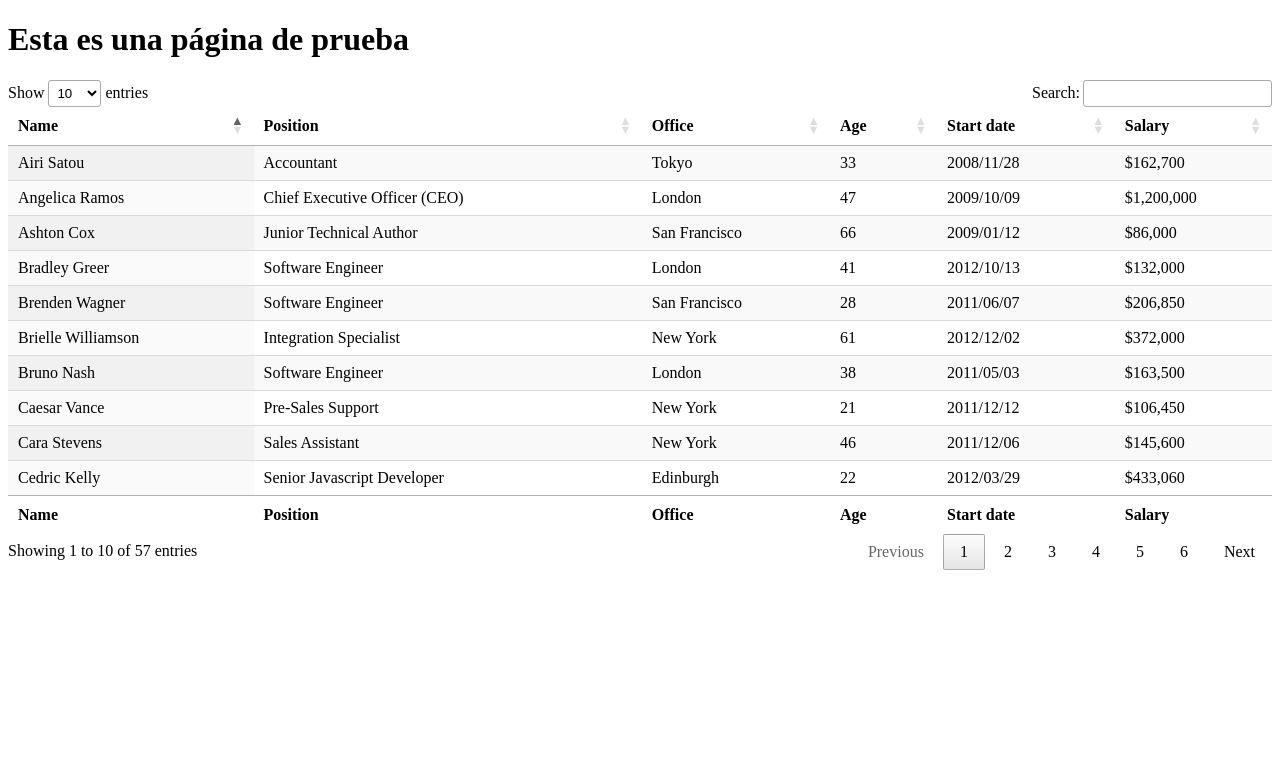
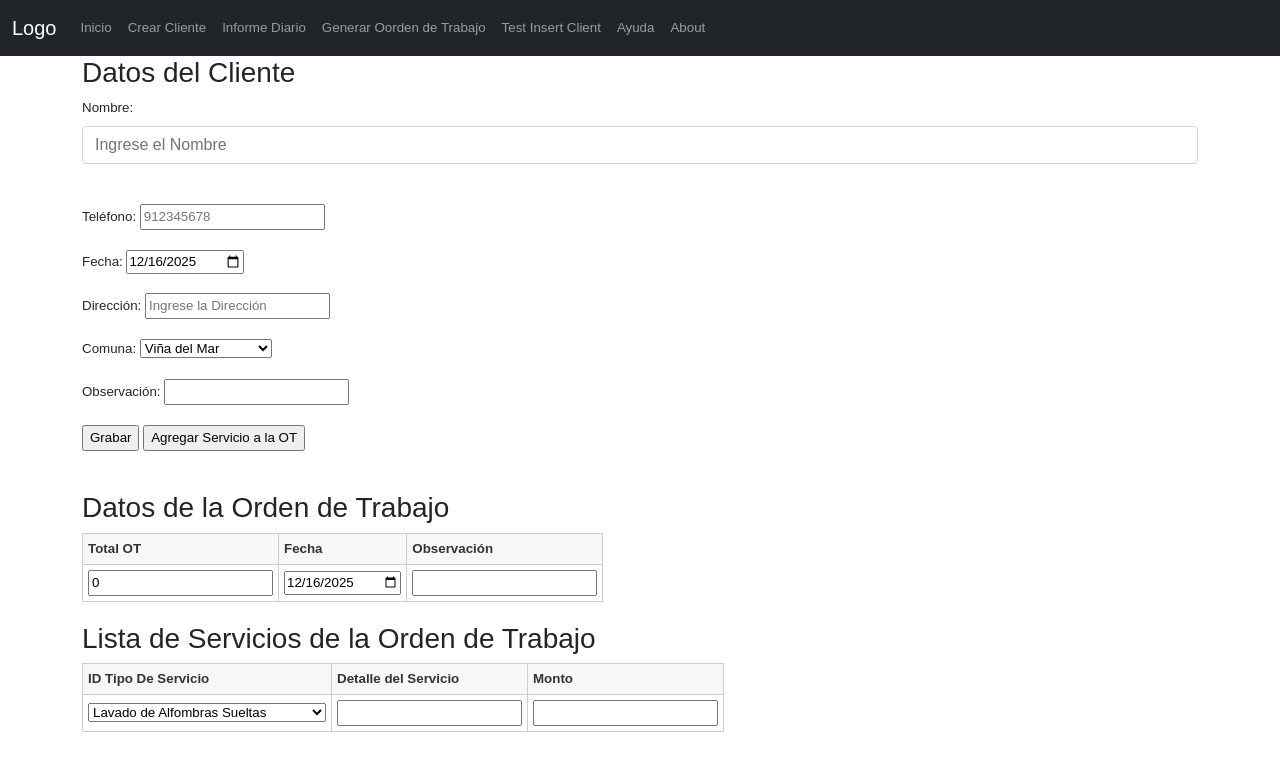
Before and after one commit to multiservicios005/cdsapp, a Spring Boot app: page /test in a window 1280 px wide. Shown: the top 771 px of the page. Run offline with Spring Boot 4, Linux system fonts and the light colour scheme; some libraries are stand-ins or nearby versions.

Commit message:
Versión 20251215 - Se agrega a la barra de menú la opción para la prueba de una nueva versión de la página para crear un cliente.

```diff
--- a/src/main/java/com/servicios5estrellas/controller/ControlServiciosController.java
+++ b/src/main/java/com/servicios5estrellas/controller/ControlServiciosController.java
@@ -67,7 +67,8 @@ public class ControlServiciosController {
 	@RequestMapping("/test")
 	public String test() {
 		System.out.println("llamando a la página test.html ");
-		return "test";
+		return "insertclient2";
+//		return "test";
 	}
 
 	@RequestMapping("/about")
--- a/src/main/resources/application.properties
+++ b/src/main/resources/application.properties
@@ -8,9 +8,9 @@ spring.datasource.driver-class-name=org.postgresql.Driver
 
 #Remote Connection
 #db 2025
-spring.datasource.url = jdbc:postgresql://dpg-d4p44h7gi27c73egmqp0-a.oregon-postgres.render.com:5432/cds_zjyf
+spring.datasource.url = jdbc:postgresql://dpg-d46iq5khg0os73avprp0-a.oregon-postgres.render.com:5432/cds_ys3t
 spring.datasource.username = luis
-spring.datasource.password = u8yQzmU5iRChF3nE2NFFz46pmXRkpiat
+spring.datasource.password = iYLFT59rw32T5HtrRxS6RVnGJcSDKYk1
 spring.jpa.properties.hibernate.jdbc.lob.non_contextual_creation = true
 
 # Hibernate properties
--- a/src/main/resources/static/js/insertclient.js
+++ b/src/main/resources/static/js/insertclient.js
@@ -15,6 +15,10 @@ function controladorPrincipal($scope, $http){
 //	vm.cliente = cli;
 	vm.deshabilitar = false;
 	vm.cliente.ordenes_de_trabajo = [];
+	//vm.cliente.ordenes_de_trabajo.push({total:0, fecha:new Date(), observacion:"", servicios:[]});
+	//vm.cliente.ordenes_de_trabajo.push({total:0, fecha:new Date(), observacion:"", servicios:[{tipoServicio:{idServicio: 2, nombre: "Lavado de Alfombras Sueltas"}, detalleServicio:"Living de 5x5", monto:46000}]});
+	vm.cliente.ordenes_de_trabajo.push({total:0, fecha:new Date(), observacion:"", servicios:[{tipoServicio:{idServicio: 2, nombre: "Lavado de Alfombras Sueltas"}, detalleServicio:"", monto:null}]});
+//	console.log("length OTs: "+vm.cliente.ordenes_de_trabajo.length);
 	vm.cliente.comuna = "Viña del Mar";
 	vm.cliente.fecha = new Date();
 
@@ -159,7 +163,8 @@ function controladorPrincipal($scope, $http){
 //		alert("Servicios de la OT"+vm.cliente.ordenes_de_trabajo.servicios);
 //		alert("Servicios de la OT"+vm.cliente.ordenes_de_trabajo[0].servicios);
 //		vm.cliente.ordenes_de_trabajo[0].servicios.push({"tipoServicio":{"idServicio": 2, "nombre": "Lavado de Alfombras Sueltas"}, "detalleServicio":"Living de 5x3", "monto":78000});
-		vm.cliente.ordenes_de_trabajo[0].servicios.push({tipoServicio:{idServicio: 2, nombre: "Lavado de Alfombras Sueltas"}, detalleServicio:"Living de 5x3", monto:0});
+//		vm.cliente.ordenes_de_trabajo[0].servicios.push({tipoServicio:{idServicio: 2, nombre: "Lavado de Alfombras Sueltas"}, detalleServicio:"Living de 5x3", monto:0});
+		vm.cliente.ordenes_de_trabajo[0].servicios.push({tipoServicio:{idServicio: 2, nombre: "Lavado de Alfombras Sueltas"}, detalleServicio:"", monto:null});
 	}
 
 //	método cuasi repetido en getclient.js
@@ -343,7 +348,10 @@ function controladorPrincipal($scope, $http){
 //				vm.cliente=JSON.stringify(res.data);
 				vm.cliente.idCliente=res.data.idCliente;
 				//por supuesto podrás volcar la respuesta al modelo con algo como vm.res = res;
-				if(res.data.ordenes_de_trabajo.length > 0){
+				console.log("monto"+res.data.ordenes_de_trabajo[0].total);
+				//Descargar el pdf con la OT solo si se ha llenado  una OT con los datos.
+				//if(res.data.ordenes_de_trabajo.length > 0){
+				if(res.data.ordenes_de_trabajo[0].total > 0){
 					console.log("idOT = "+res.data.ordenes_de_trabajo[0].idOT);
 					document.getElementById("idOT").value = res.data.ordenes_de_trabajo[0].idOT;
 					console.log("idOT hidden = "+document.getElementById("idOT").value);
--- a/src/main/resources/static/js/insertclient2.js
+++ b/src/main/resources/static/js/insertclient2.js
@@ -16,7 +16,7 @@
   });
   **/
 
-  addService();
+  //addService();
 
 /**
   addOT.addEventListener('click', function() {
@@ -57,6 +57,7 @@
 	const detalle = document.createElement('input');
 	detalle.type = 'text';
 	detalle.name = "detalle";
+	//detalle.value = "detalle";
 	//detalle.id = 'miTexto';
 	celda2.appendChild(detalle);
 
@@ -113,7 +114,9 @@
 	  optionElement.value = opcionData.idServicio; // Establece el valor del atributo 'value'
 	  optionElement.textContent = opcionData.nombre; // Establece el texto visible
 	  //console.log("optionElement.selected: "+optionElement.selected)
+	  console.log("opcionData.idServicio: "+opcionData.idServicio)
 	  if(opcionData.idServicio == 2){
+		console.log("opcionData.idServicio 2: "+opcionData.idServicio)
 		optionElement.selected = true
 	  }
 
--- a/src/main/resources/templates/insertclient2.html
+++ b/src/main/resources/templates/insertclient2.html
@@ -1,9 +1,13 @@
 <!DOCTYPE html>
 <html xmlns:th="http://www.thymeleaf.org">
-<!-- insertclient.html -->
+<!-- insertclient 2.html -->
 
 <head>
   <meta charset="utf-8">
+	<meta name="viewport" content="width=device-width, initial-scale=1">
+	<!-- Bootstrap core CSS -->
+	<link href="https://cdn.jsdelivr.net/npm/bootstrap@5.1.3/dist/css/bootstrap.min.css" rel="stylesheet">
+	<script src="https://cdn.jsdelivr.net/npm/bootstrap@5.1.3/dist/js/bootstrap.bundle.min.js"></script>
   <title>Crear un Cliente</title>
   <link rel="stylesheet" type="text/css" href="/css/custom.css"/>
 
@@ -19,29 +23,30 @@
 </head>
 <body>
 <!-- 	Barra de Menú -->
-	<div>
+	<div th:include="menuBar.html" th:remove="tag"></div>
+	<!--<div>
 		<a href="/">Inicio</a>&nbsp;
 		<a href="/help">Ayuda</a>&nbsp;
 		<a href="/about">About</a>&nbsp;
-	</div>
+	</div>-->
 
-<!--<div ng-app="app" ng-controller="appCtrl as vm">-->
-<div>
-	<h1>Crear un Cliente</h1>
+<div ng-app="app" ng-controller="appCtrl as vm">
+  <div class="container">
+	<h3>Datos del Cliente</h3>
 
 	<section>
-		<!--<form ng-submit="vm.insertclient()">-->
-		<form action="/savenewclient"  method="POST">
-
-			Nombre: <input type="text" ng-model="vm.cliente.nombre" placeholder="Ingrese el Nombre">
+		<form ng-submit="vm.insertclient()">
+		<!--<form action="/savenewclient"  method="POST">-->
+			<label for="nombreId" class="form-label">Nombre:</label>
+			<!--Nombre:--> <input type="text" class="form-control" id="nombreId" ng-model="vm.cliente.nombre" placeholder="Ingrese el Nombre">
 			<br>
 			<br>
 			Teléfono: <input type="text" ng-model="vm.cliente.telefono" placeholder="912345678">
 			<br>
 			<br>
 <!-- 			Fecha 2: <input type="date" id="myDate" value="2014-02-09"> -->
-			<!--Fecha: <input type="date" ng-model="vm.cliente.fecha">-->
-			Fecha: <input type="date" name="fecha">
+			Fecha: <input type="date" ng-model="vm.cliente.fecha">
+			<!--Fecha: <input type="date" name="fecha">-->
 <!-- 			Fecha: <input type="text" ng-model="vm.cliente.fecha" placeholder="2019-10-22"> -->
 			<br>
 			<br>
@@ -62,23 +67,20 @@
 			<div>
 			<input type="submit" value="Grabar">
 <!-- 			<input type="button" value="Crear Cliente" onClick="test()"> -->
-				<input type="button" value="Crear Cliente" onClick="save()">
-				<input type="button" id="addOT" value="Agregar OT" ng-click="vm.addOT()" ng-disabled="vm.deshabilitar" title="Agregar una Orden de Trabajo para este cliente">
+				<!--<input type="button" value="Crear Cliente" onClick="save()">-->
+				<!--<input type="button" id="addOT" value="Agregar OT" ng-click="vm.addOT()" ng-disabled="vm.deshabilitar" title="Agregar una Orden de Trabajo para este cliente">-->
 				<input type="button" value="Agregar Servicio a la OT" ng-click="vm.addService()" title="Agregar un servicio a la Orden de Trabajo">
 <!-- 				<input type="button" value="Test" ng-click="vm.test4()" title="Botón usado para realizar pruebas"> -->
 				<!--<button id="addServiceButton">Add Service</button>-->
-				<input type="button" id="addServiceButton" value="Add Service">
+				<!--<input type="button" id="addServiceButton" value="Add Service">-->
 			</div>
+
+			<div ng-if="vm.cliente.ordenes_de_trabajo.length > 0">
 
 			<br>
 			<br>
 
-			<div ng-if="vm.cliente.ordenes_de_trabajo.length == 0">
-
-			<br>
-			<br>
-
-			<h1>Lista de Servicios de la Orden de Trabajo</h1>
+			<h3>Datos de la Orden de Trabajo</h3>
 
 <!-- 		tabla de Orden de Trabajo -->
 			<table>
@@ -87,9 +89,10 @@
 	                <th>Total OT</th>
 	                <th>Fecha</th>
 	                <th>Observación</th>
-	                <th>Servicios</th>
+	                <!--<th>Servicios</th>-->
 	            </tr>
 				<tbody ng-repeat="ot in vm.cliente.ordenes_de_trabajo" >
+				<!--<tbody>-->
 		    		<tr>
 <!-- 		    			<td>{{ ot.idOT }}</td>		    			 -->
 <!-- 		    			<td>{{ ot.total }}</td> -->
@@ -97,17 +100,17 @@
 <!-- 		    			<td contenteditable>{{ ot.fecha }}</td> -->
 <!-- 		    			<td contenteditable><input type="date" ng-model="ot.fecha" value="{{ ot.fecha }}"></td> -->
 <!-- 		    			<td contenteditable><input type="date" ng-model="ot.fecha" value={{ ot.fecha }}></td> -->
-		    			<td contenteditable><input type="date" ng-model="ot.fecha"></td>
-		    			<td contenteditable><input type="text" ng-model="ot.observacion"></td>
-		    			<td>Servicios
-<!-- 			    			<table id="tableSer"> -->
-
-		    			</td>
+		    			<!--<td contenteditable><input type="date" ng-model="ot.fecha"></td>-->
+		    			<td><input type="date" ng-model="ot.fecha"></td>
+		    			<!--<td contenteditable><input type="text" ng-model="ot.observacion"></td>-->
+		    			<td><input type="text" ng-model="ot.observacion"></td>
+		    			<!--<td>Servicios</td>-->
 		    		</tr>
 		        </tbody>
 		    </table>
 			<br>
 
+			<h3>Lista de Servicios de la Orden de Trabajo</h3>
 <!-- 		Servicios de la OT -->
 			<table  id="servicios">
 				<tr>
@@ -117,9 +120,11 @@
 					<th>Detalle del Servicio</th>
 					<th>Monto</th>
 				</tr>
-				<tbody ng-repeat="servicio in ot.servicios" >
-<!--					<tr>
-						<td contenteditable><select id="tipoServicios" name="tipoServicios">
+				<!--<tbody ng-repeat="servicio in ot.servicios" >-->
+				<tbody ng-repeat="servicio in vm.cliente.ordenes_de_trabajo[0].servicios" >
+					<tr>
+						<!--<td contenteditable><select id="tipoServicios" name="tipoServicios">-->
+						<td><select id="tipoServicios" name="tipoServicios">
 								<option value="1" ng-selected="{{ servicio.tipoServicio.idServicio == 1 }}">Lavado de Alfombras Muro a Muro</option>
 								<option value="2" ng-selected="{{ servicio.tipoServicio.idServicio == 2 }}" selected>Lavado de Alfombras Sueltas</option>
 								<option value="3" ng-selected="{{ servicio.tipoServicio.idServicio == 3 }}">Limpieza de Piso Flotante</option>
@@ -131,7 +136,7 @@
 
 						<td><input type="text" ng-model="servicio.detalleServicio"></td>
 						<td><input type="text" ng-model="servicio.monto" ng-change="vm.updteTotalOT()"></td>
-					</tr>-->
+					</tr>
 				</tbody>
 			</table>
 
@@ -139,11 +144,20 @@
 		    </div>
 		</form>
 	</section>
+  </div>
 </div>
+	    <form id="genOT" action="/generarPdfOT" method="POST">
+	    	<input type="hidden" id="idOT" name="idOT">
 
-<!--<script src="https://ajax.googleapis.com/ajax/libs/angularjs/1.7.8/angular.min.js"></script>-->
-<!--<script type="text/javascript" src="/js/insertclient.js"></script>-->
-<script type="text/javascript" src="/js/insertclient2.js"></script>
+	    	<div class="container">
+			    <!--<input class="btn btn-primary" type="submit" value="Generar Orden de Trabajo">-->
+			    <!--<button type="button" class="btn btn-primary" onClick="save()" disabled>Save</button>-->
+	    	</div>
+	    </form>
+
+<script src="https://ajax.googleapis.com/ajax/libs/angularjs/1.7.8/angular.min.js"></script>
+<script type="text/javascript" src="/js/insertclient.js"></script>
+<!--<script type="text/javascript" src="/js/insertclient2.js"></script>-->
 
 <script>
 
--- a/src/main/resources/templates/menuBar.html
+++ b/src/main/resources/templates/menuBar.html
@@ -19,6 +19,9 @@
           <a class="nav-link" href="/getNroOT">Generar Oorden de Trabajo</a>
         </li>
         <li class="nav-item">
+          <a class="nav-link" href="/test">Test Insert Client</a>
+        </li>
+        <li class="nav-item">
           <a class="nav-link" href="/help">Ayuda</a>
         </li>
         <li class="nav-item">
```
Also changed, not shown: src/main/java/com/servicios5estrellas/cliente/services/ClienteServices.java (+7 -0 lines), src/main/resources/templates/insertclient.html (+6 -5 lines).
